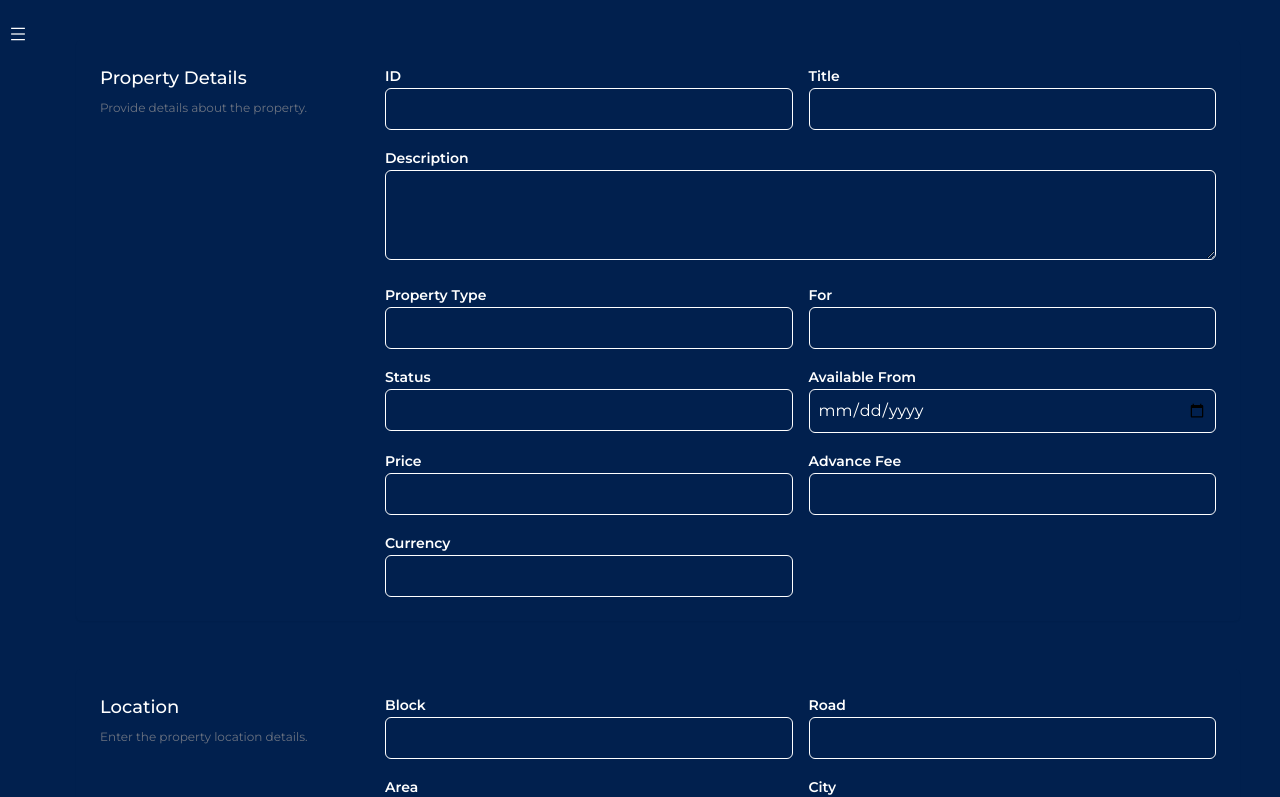
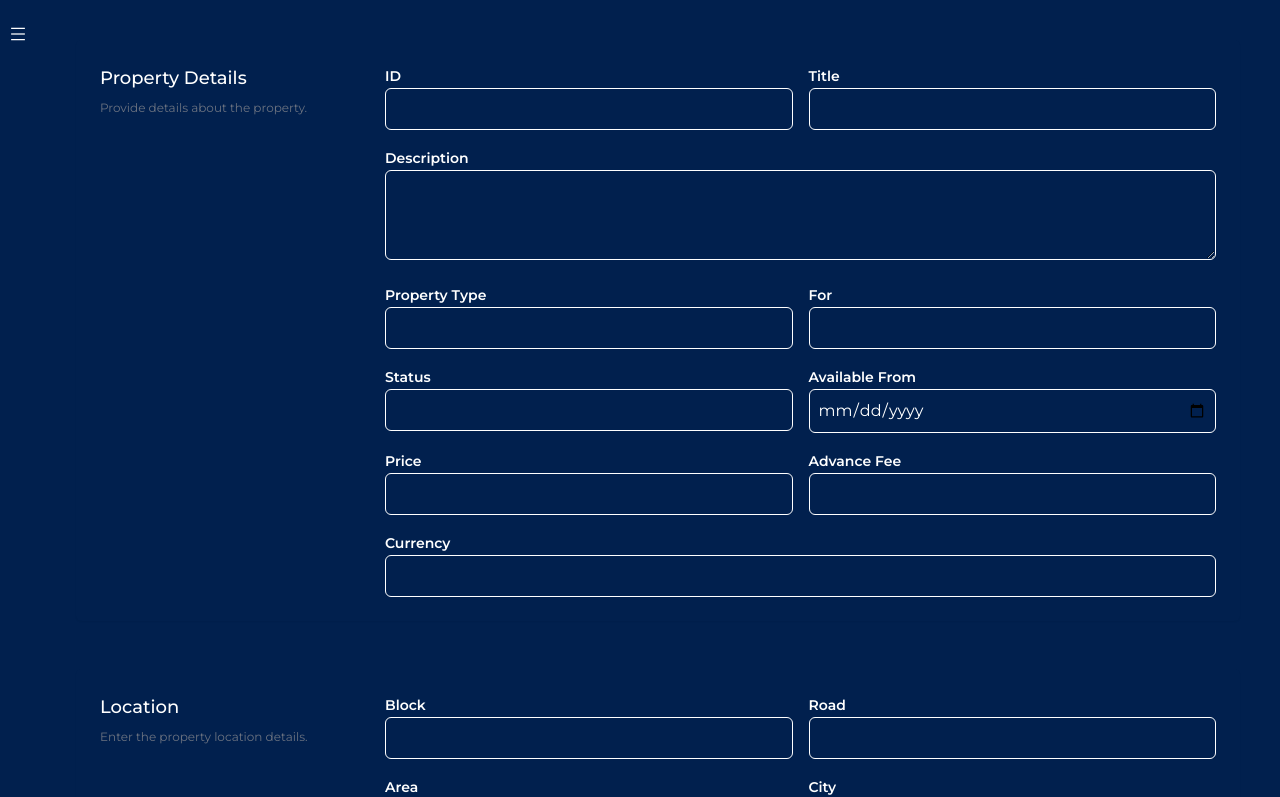
Before and after one commit to SwiftCode0325/PropertyBooking, a React (Vite) app: page /admin/addroom in a window 1280 px wide. Shown: the top 797 px of the page. Built offline with nearby package versions, Linux system fonts and the light colour scheme; no server answers.

Commit message:
small changes col-span-3 to 6

```diff
--- a/src/pages/Admin/AddRoom/AddRoom.jsx
+++ b/src/pages/Admin/AddRoom/AddRoom.jsx
@@ -193,7 +193,7 @@ const AddRoom = () => {
                 className="w-full rounded-md p-2 bg-[#01204E] border border-white text-white"
               />
             </div>
-            <div className="col-span-full sm:col-span-3">
+            <div className="col-span-full sm:col-span-6">
               <label htmlFor="currency" className="text-sm font-semibold">
                 Currency
               </label>
```
